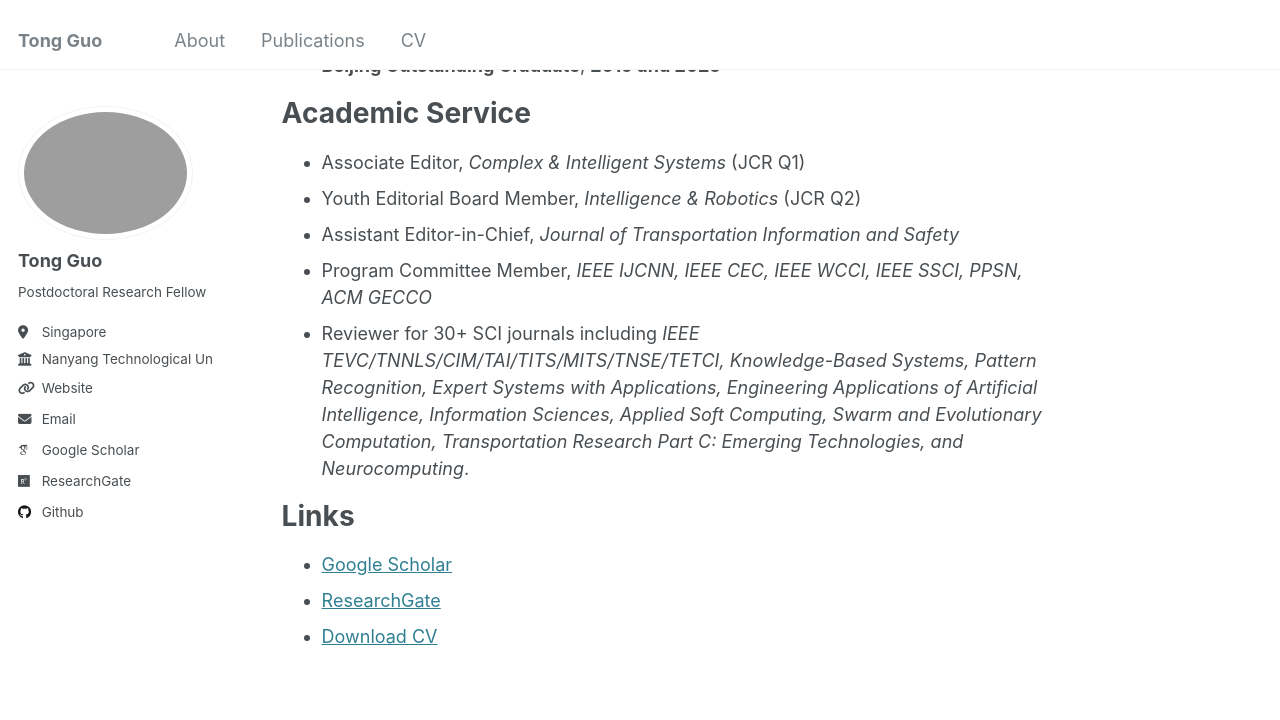
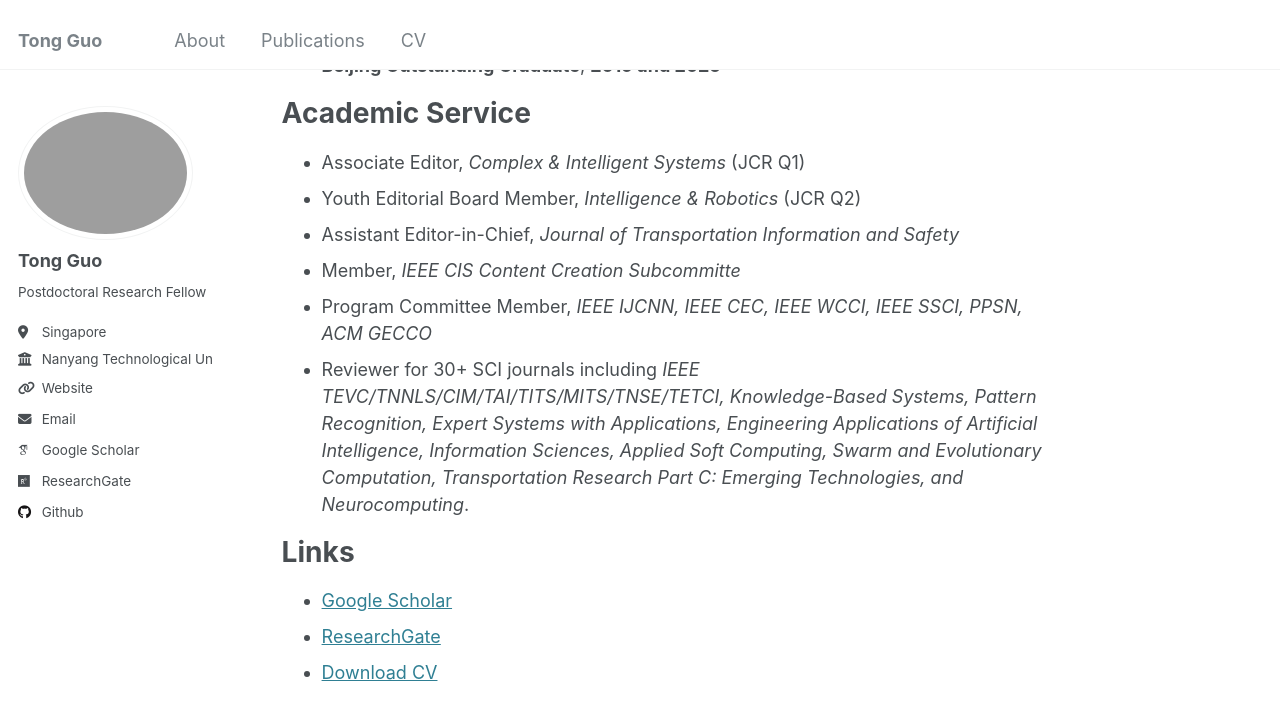
Before and after one commit to buaaguotong/buaaguotong.github.io, a Jekyll site: the page built from _pages/about.md, in a window 1280 px wide and 900 px high, scrolled down 645 px. Shown: the top 720 px of the window. Built offline with Jekyll 4.4.1, drawn with Linux system fonts in a browser that asks for light colours; some web fonts are replaced.

Commit message:
Update about.md
Signed-off-by: buaaguotong <41051936+buaaguotong@users.noreply.github.com>

```diff
--- a/_pages/about.md
+++ b/_pages/about.md
@@ -25,6 +25,7 @@ Academic Service
 * Associate Editor, *Complex & Intelligent Systems* (JCR Q1)
 * Youth Editorial Board Member, *Intelligence & Robotics* (JCR Q2)
 * Assistant Editor-in-Chief, *Journal of Transportation Information and Safety*
+* Member, *IEEE CIS Content Creation Subcommitte*
 * Program Committee Member, *IEEE IJCNN, IEEE CEC, IEEE WCCI, IEEE SSCI, PPSN, ACM GECCO*
 * Reviewer for 30+ SCI journals including *IEEE TEVC/TNNLS/CIM/TAI/TITS/MITS/TNSE/TETCI, Knowledge-Based Systems, Pattern Recognition, Expert Systems with Applications,  Engineering Applications of Artificial Intelligence, Information Sciences, Applied Soft Computing, Swarm and Evolutionary Computation, Transportation Research Part C: Emerging Technologies, and Neurocomputing*.
 
```
